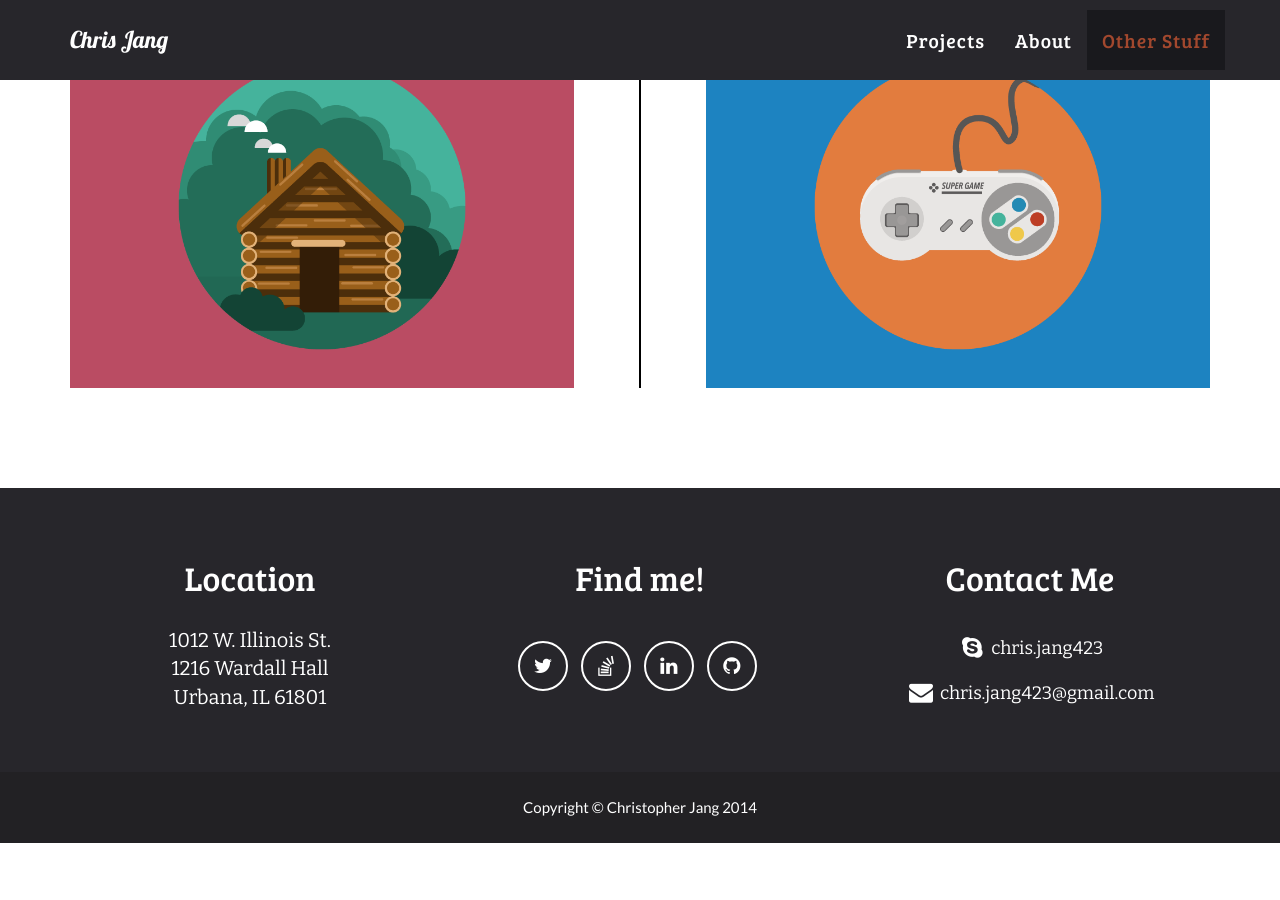
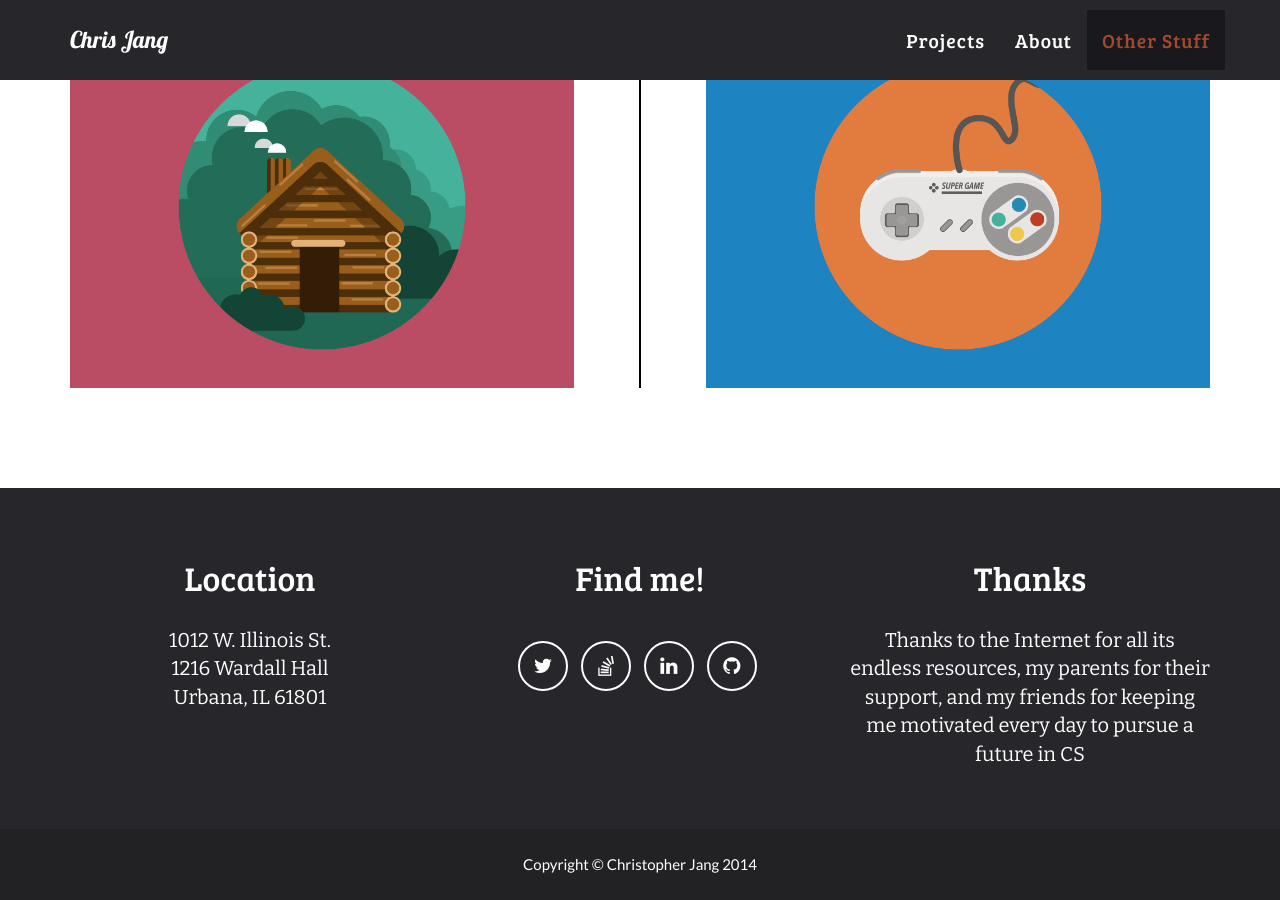
Before and after one commit to cjang5/cjang5.github.io, a Jekyll site: the page built from index.html, in a window 1280 px wide and 900 px high, scrolled down 2271 px. Built offline with Jekyll 4.4.1, drawn with Linux system fonts in a browser that asks for light colours; before the commit the page ends 3114 px from its top, so only the background shows below that.

Commit message:
Removed Contact me and put in Thanks section

```diff
--- a/_includes/footer.html
+++ b/_includes/footer.html
@@ -23,14 +23,10 @@
                         </ul>
                     </div>
                     <div class="footer-col col-md-4">
-                        <h3>Contact Me</h3>
-                        <span class="btn-contact"> <!-- Skype info -->
-			    <i class="fa fa-skype fa-fw fa-lg"></i>
-			    chris.jang423<br>
-			    <i class="fa fa-envelope fa-fw fa-lg"></i>
-			    chris.jang423@gmail.com<br>
-			</span>
-
+                        <h3>Thanks</h3>
+                            <p>
+				Thanks to the Internet for all its endless resources, my parents for their support, and my friends for keeping me motivated every day to pursue a future in CS
+			    </p>
                     </div>
                 </div>
             </div>
```
